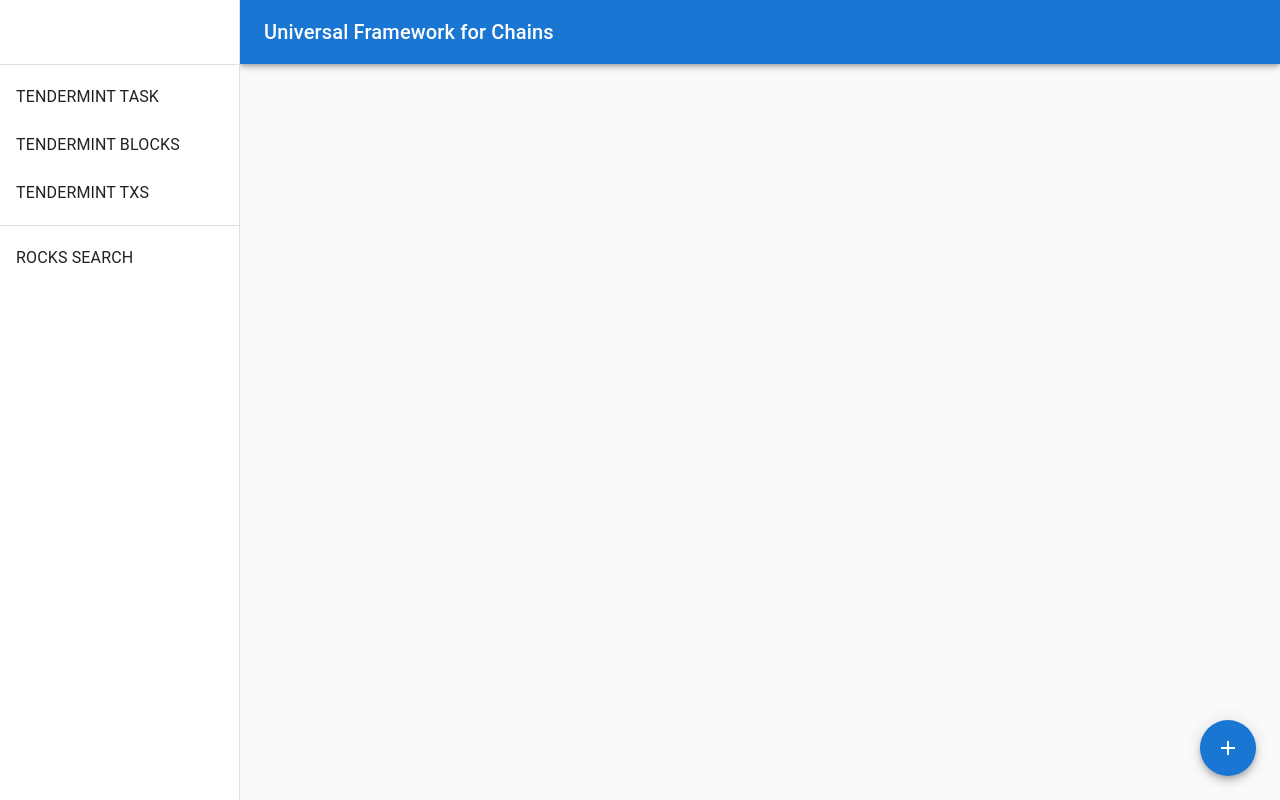
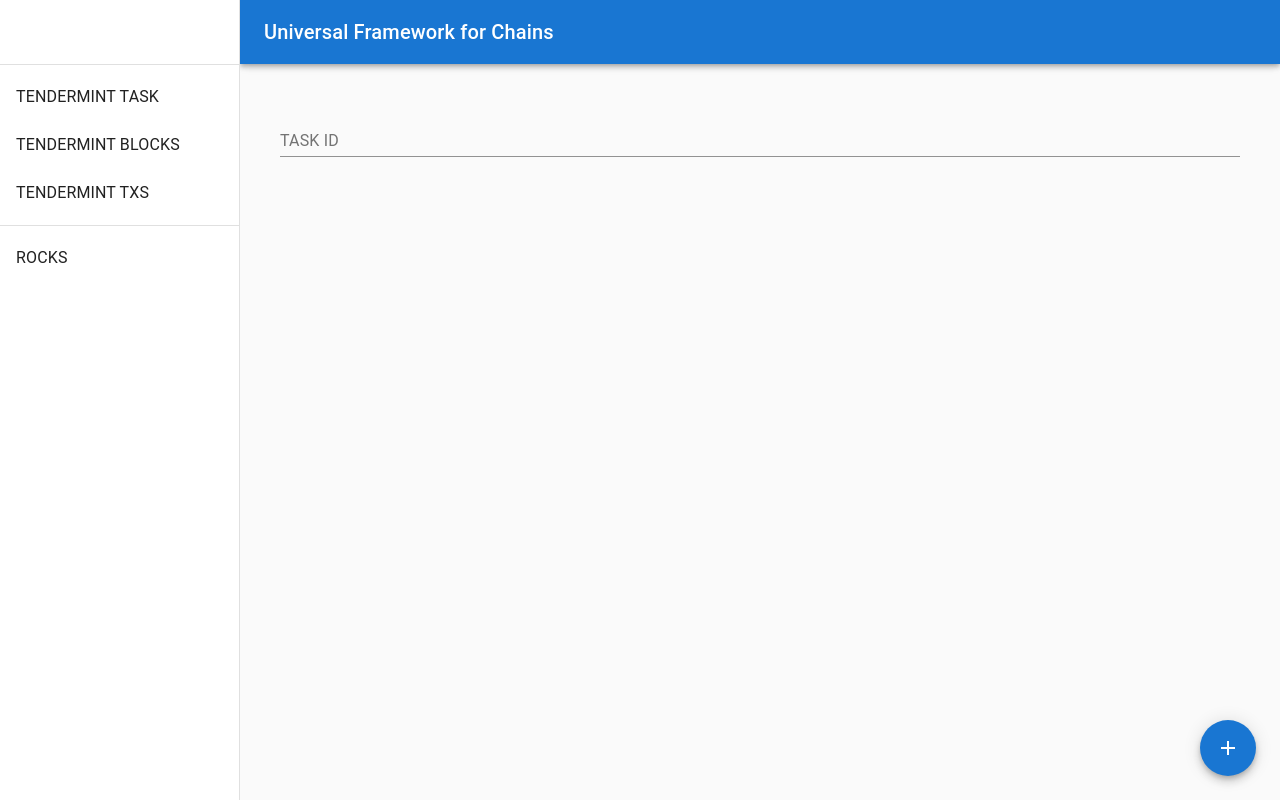
Before and after one commit to code0xff/ufc-app, a React (Create React App) app: page / in a window 1280 px wide. Built offline with nearby package versions, Linux system fonts and the light colour scheme.

Commit message:
add task search

```diff
--- a/src/components/App/App.jsx
+++ b/src/components/App/App.jsx
@@ -56,7 +56,7 @@ export default function App() {
   const [page, setPage] = React.useState('TENDERMINT TASK');
 
   const getPage = () => {
-    if (page === 'ROCKS SEARCH') {
+    if (page === 'ROCKS') {
       return <RocksSearchPage />;
     } else if (page === 'TENDERMINT BLOCKS') {
       return <TmBlockSearchPage />;
@@ -97,7 +97,7 @@ export default function App() {
           </List>
           <Divider />
           <List>
-            {['ROCKS SEARCH'].map((text, index) => (
+            {['ROCKS'].map((text, index) => (
               <ListItem button key={text} onClick={() => setPage(text)}>
                 <ListItemText primary={text} />
               </ListItem>
--- a/src/components/TmTaskCard/TmTaskCard.jsx
+++ b/src/components/TmTaskCard/TmTaskCard.jsx
@@ -13,7 +13,7 @@ import axios from 'axios';
 
 const useStyles = makeStyles((theme) => ({
   root: {
-    margin: theme.spacing(2),
+    margin: theme.spacing(1),
   },
   title: {
     fontSize: 14,
--- a/src/components/TmTaskPage/TmTaskPage.jsx
+++ b/src/components/TmTaskPage/TmTaskPage.jsx
@@ -17,12 +17,16 @@ import FormControlLabel from '@material-ui/core/FormControlLabel';
 import FormControl from '@material-ui/core/FormControl';
 import FormLabel from '@material-ui/core/FormLabel';
 import Snackbar from '@material-ui/core/Snackbar';
+import Grid from '@material-ui/core/Grid';
+import Box from '@material-ui/core/Box';
 import IconButton from '@material-ui/core/IconButton';
 import CloseIcon from '@material-ui/icons/Close';
 
 const useStyles = makeStyles((theme) => ({
   root: {
     display: 'flex',
+    flexDirection: 'column',
+    padding: theme.spacing(2),
   },
   fab: {
     position: 'fixed',
@@ -42,6 +46,7 @@ export default function TmTaskPage() {
   const [target, setTarget] = React.useState('block');
   const [snackOpen, setSnackOpen] = React.useState(false);
   const [message, setMessage] = React.useState('block');
+  const [taskId, setTaskId] = React.useState();
 
   React.useEffect(() => {
     loadTasks();
@@ -52,7 +57,9 @@ export default function TmTaskPage() {
       "jsonrpc": "2.0",
       "id": 1,
       "method": "tm_get_tasks",
-      "params": {}
+      "params": {
+        task_id: taskId
+      }
     })
     .then(response => {
       const result = response['data']['result'];
@@ -101,7 +108,28 @@ export default function TmTaskPage() {
 
   return (
     <div className={classes.root}>
-      {tasks ? tasks.map((task, index) => <TmTaskCard key={index} task={task} setSnackOpen={setSnackOpen} setMessage={setMessage}/>) : null}
+      <Grid container>
+        <Grid item xs={12}>
+          <Box component="div">
+            <TextField
+              margin="dense"
+              id="task_id"
+              label="TASK ID"
+              type="text"
+              fullWidth
+              onChange={(e) => {setTaskId(e.target.value)}}
+            />
+          </Box>
+        </Grid>
+      </Grid>
+      <Grid container>
+        {tasks ?
+          tasks.map((task, index) => (
+            <Grid item xs={6}>
+              <TmTaskCard key={index} task={task} setSnackOpen={setSnackOpen} setMessage={setMessage}/>
+            </Grid>)) :
+        null}
+      </Grid>
       <Fab color="primary" aria-label="add" className={classes.fab} onClick={() => {setOpen(true)}}>
         <AddIcon />
       </Fab>
```
